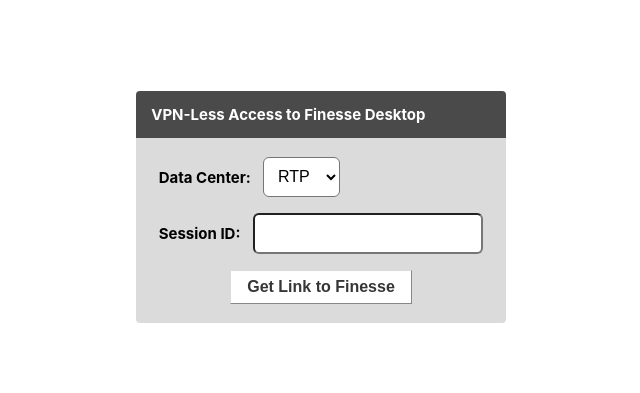
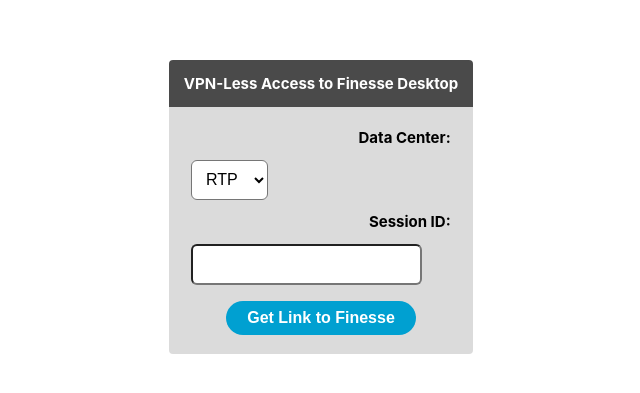
Before and after one commit to ccondry/finesse-forwarder, a Vue app: page / in a window 1280 px wide. Shown: the part 193-586 px from the top of the page, without its empty margins (319-959 px from the left). Built offline with nearby package versions, Linux system fonts and the light colour scheme.

Commit message:
working on grid layout

```diff
--- a/src/App.vue
+++ b/src/App.vue
@@ -2,11 +2,12 @@
   <div style="display: flex; justify-content: center; flex-direction: column; align-items: center; height: 100vh;">
     <Message title="VPN-Less Access to Finesse Desktop">
       <div style="display: flex; flex-direction: column; gap: 1rem;">
+        <div class="field-group">
           <!-- datacenter -->
-          <div>
-            <strong>Data Center:</strong>
-            &nbsp;
-            <select v-model="form.datacenter" style="background-color: var(--color-background);">
+          <Field label="Data Center:">
+            <Select
+            v-model="form.datacenter"
+            >
               <option
               v-for="option of options"
               :key="option.value"
@@ -14,21 +15,20 @@
               >
                 {{ option.label }}
               </option>
-            </select>
-          </div>
+            </Select>
+          </Field>
 
           <!-- Session ID -->
-          <div>
-            <strong>Session ID:</strong>
-            &nbsp;
+          <Field label="Session ID:">
             <input type="text" v-model="form.sessionId" />
+          </Field>
         </div>
 
         <!-- Submit button -->
         <div style="display: flex; justify-content: center;">
-            <button @click="submit">
+          <Button @click="submit">
             Get Link to Finesse
-            </button>
+          </Button>
         </div>
 
         <!-- output -->
--- a/src/assets/main.css
+++ b/src/assets/main.css
@@ -245,3 +245,27 @@ strong {
 /* .mdi {
   font-size: 24px;
 } */
+
+select {
+  background-color: var(--color-background);
+}
+
+.field-group {
+  display: grid;
+  /* First column for labels, second for fields */
+  grid-template-columns: repeat(2, 6rem, 8rem);
+  /* Adjust the gap size as needed */
+  gap: 10px;
+  /* align label vertically */
+  align-items: center;
+}
+
+label {
+  /* Aligns the label to the right side, close to the input field */
+  justify-self: end;
+}
+
+.field-content {
+  /* Makes the input field take up the remaining space */
+  width: 100%;
+}
--- /dev/null
+++ b/src/components/Button.vue
@@ -0,0 +1,16 @@
+<template>
+  <button type="button" class="is-primary is-rounded" :disabled="disabled">
+    <slot></slot>
+  </button>
+</template>
+
+<script>
+export default {
+  props: {
+    disabled: {
+      type: Boolean,
+      default: false
+    }
+  }
+}
+</script>
--- a/src/components/Field.vue
+++ b/src/components/Field.vue
@@ -1,9 +1,7 @@
 <template>
-  <div class="field">
-    <label v-if="label">{{ label }}</label>
-    <div class="field-content" :class="{ grouped }">
-      <slot></slot>
-    </div>
+  <label v-if="label" :for="id">{{ label }}</label>
+  <div class="field-content" :class="{ grouped }">
+    <slot></slot>
   </div>
 </template>
 
--- /dev/null
+++ b/src/components/Select.vue
@@ -0,0 +1,26 @@
+<template>
+  <select v-model="model">
+    <slot></slot>
+  </select>
+</template>
+
+<script>
+export default {
+  props: {
+    modelValue: {},
+  },
+
+  emits: ['update:modelValue'],
+
+  computed: {
+    model: {
+      get () {
+        return this.modelValue
+      },
+      set (value) {
+        this.$emit('update:modelValue', value);
+      }
+    }
+  }
+}
+</script>
--- a/src/main.js
+++ b/src/main.js
@@ -4,9 +4,13 @@ import { createApp } from 'vue'
 import App from './App.vue'
 import Field from './components/Field.vue'
 import Message from './components/Message.vue'
+import Button from './components/Button.vue'
+import Select from './components/Select.vue'
 
 const app = createApp(App)
 app.component('Field', Field)
 app.component('Message', Message)
+app.component('Button', Button)
+app.component('Select', Select)
 
 app.mount('#app')
```
Lines whose indentation alone changed are shown as unchanged.
